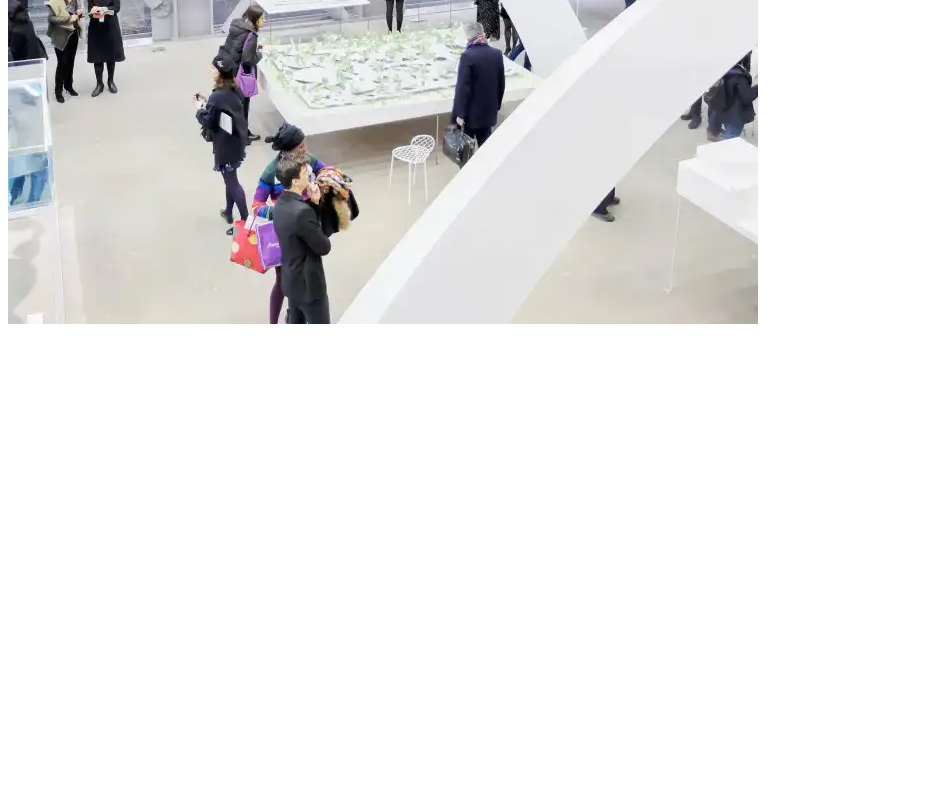
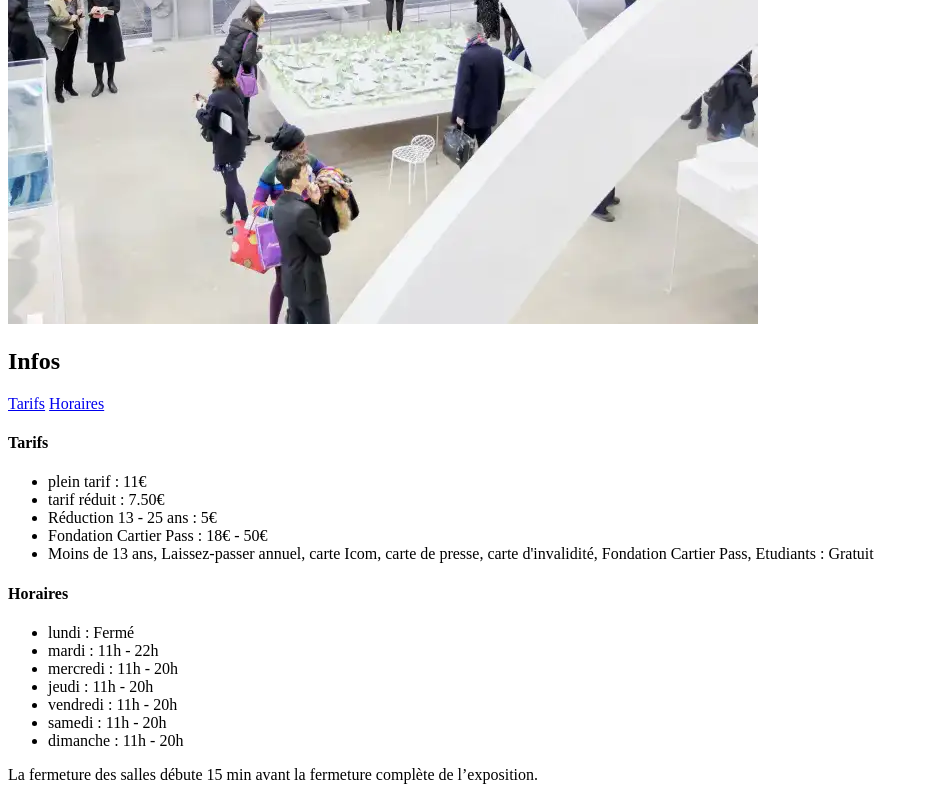
Before and after one commit to MMI-SAE-105/2023-sae-105-Noelie-Talhouarn, a plain HTML site: page Infos.html in a window 1280 px wide. Shown: the part 498-1298 px from the top of the page, without its empty margins (0-929 px from the left). Before the commit the page ends 834 px from the top, so only its background shows below. Drawn offline with Linux system fonts and the light colour scheme.

Commit message:
ajout des tarifs et des horaires sur la page infos.html

```diff
--- a/Infos.html
+++ b/Infos.html
@@ -16,8 +16,34 @@
     </header>
 <main>
     <img src="/public/img/fondation-cartier-architecture-1.webp" alt="fonation cartier architecture">
-</main>
-
+    <article>
+        <h1>Infos</h1>
+        <a href="#">Tarifs</a>
+        <a href="#">Horaires</a>
+    </article>
+    <article>
+        <h4>Tarifs</h4>
+        <ul>
+            <li>plein tarif : 11€</li>
+            <li>tarif réduit : 7.50€</li>
+            <li>Réduction 13 - 25 ans : 5€</li>
+            <li>Fondation Cartier Pass : 18€ - 50€</li>
+            <li>Moins de 13 ans, Laissez-passer annuel, carte Icom, carte de presse, carte d'invalidité, Fondation Cartier Pass, Etudiants : Gratuit</li>
+        </ul>
+    </article>
+    <article>
+        <h4>Horaires</h4>
+        <ul>
+            <li>lundi : Fermé</li>
+            <li>mardi : 11h - 22h</li>
+            <li>mercredi : 11h - 20h</li>
+            <li>jeudi : 11h - 20h</li>
+            <li>vendredi : 11h - 20h</li>
+            <li>samedi : 11h - 20h</li>
+            <li>dimanche : 11h - 20h</li>
+        </ul>
+        <p>La fermeture des salles débute 15 min avant la fermeture complète de l’exposition.</p>
+    </article>
 
 </body>
 </html>
```
